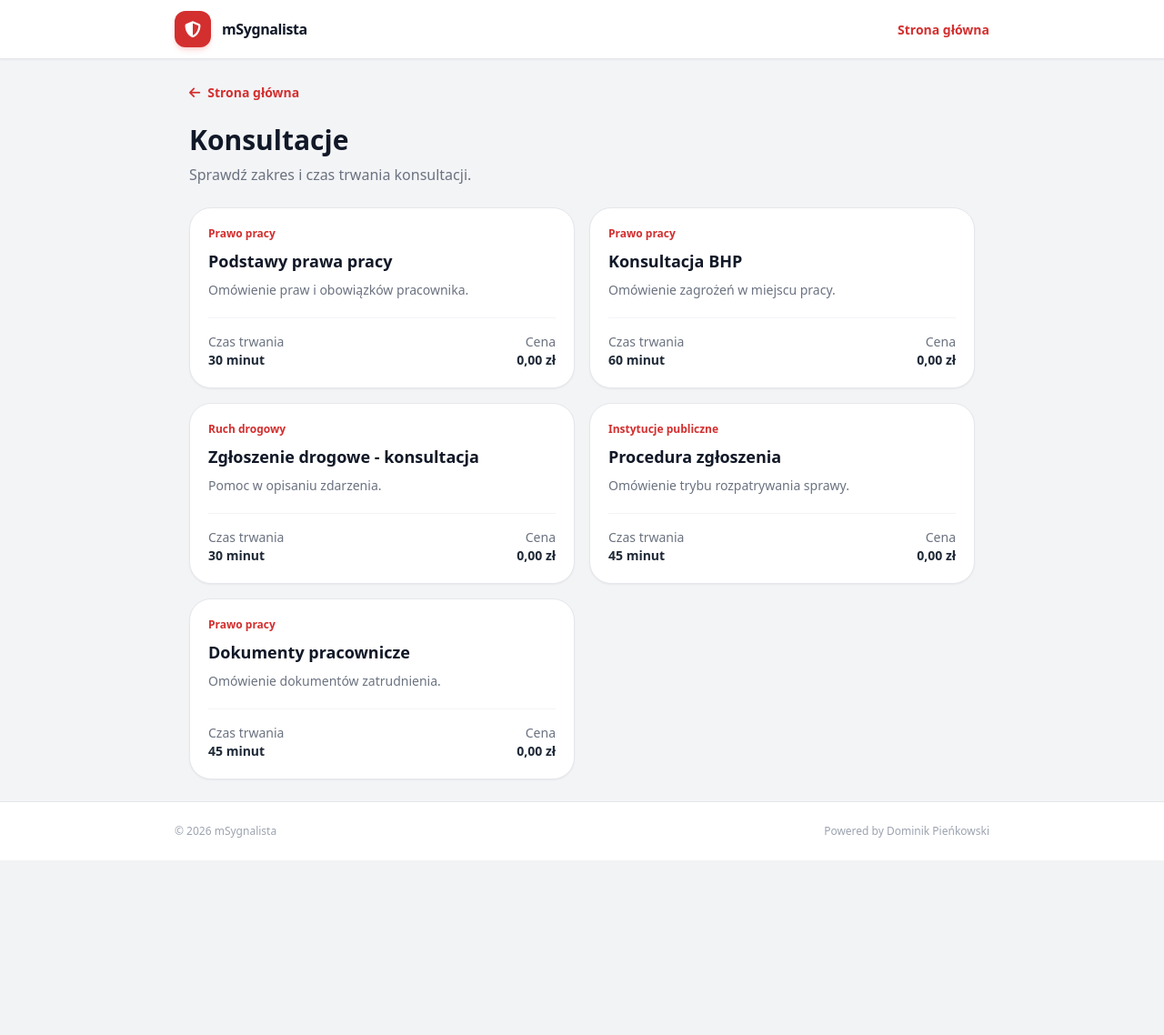
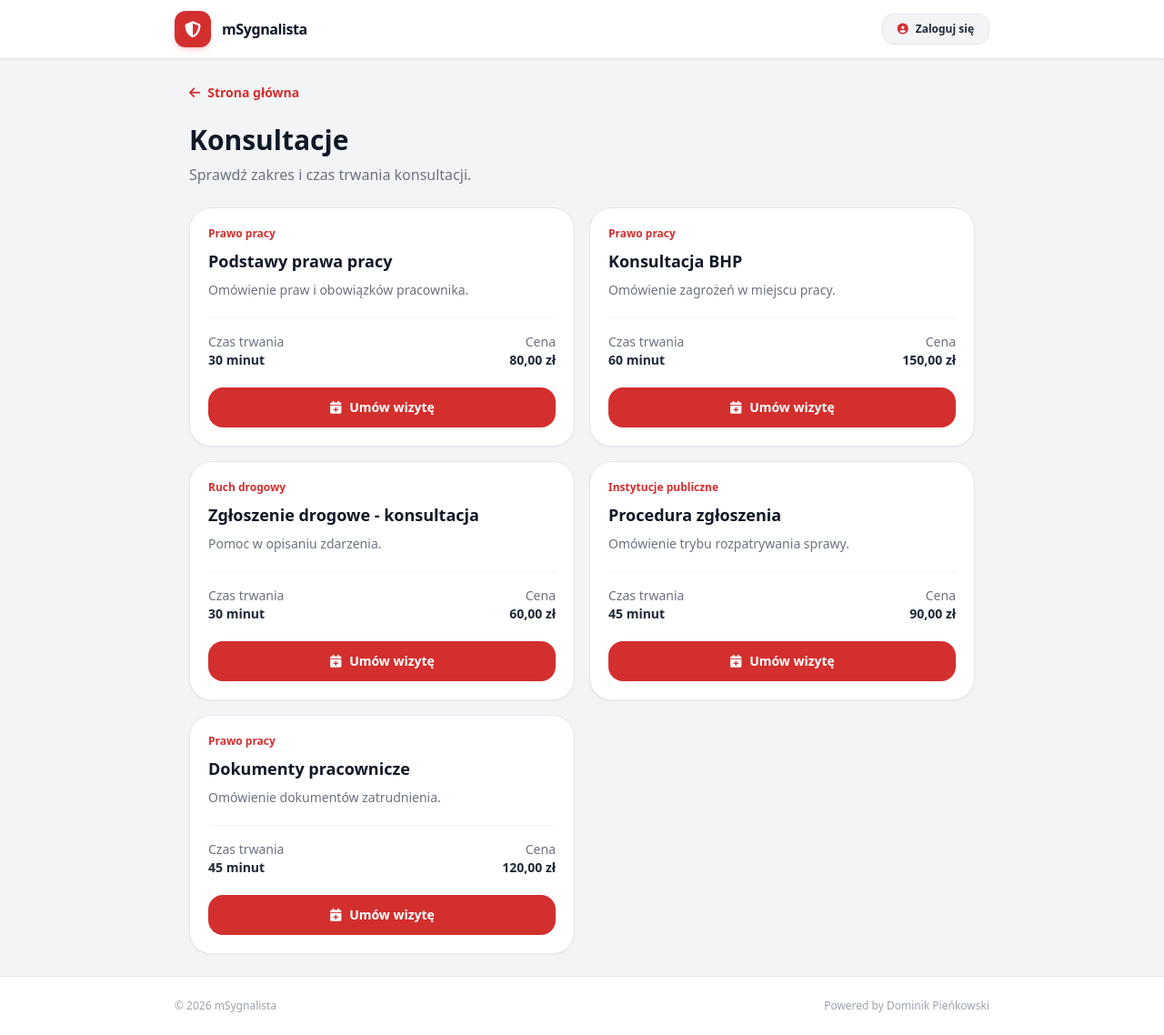
Before and after one commit to Feejd/mSygnalista, a PHP site: page /uslugi.php in a window 1280 px wide. Shown: the whole page at 91% size. Before the commit the page ends 946 px from the top, so only its background shows below. Run offline with PHP 8.4, Linux system fonts and the light colour scheme; some libraries are stand-ins or nearby versions.

Commit message:
Update uslugi.php
dodałem przyciski umów wizytę oraz wstępny kod php sprawdzający czy użytkownik jest zalogowany, a jeśli jest - wybierający usługę

```diff
--- a/public/uslugi.php
+++ b/public/uslugi.php
@@ -1,3 +1,27 @@
+<?php
+session_start();
+
+$zalogowany = isset($_SESSION['user_id'])
+    && filter_var($_SESSION['user_id'], FILTER_VALIDATE_INT, ['options' => ['min_range' => 1]]) !== false;
+
+if (isset($_GET['umow'])) {
+    $uslugaId = filter_var($_GET['umow'], FILTER_VALIDATE_INT);
+
+    if (!in_array($uslugaId, [1, 2, 3, 4, 5], true)) {
+        http_response_code(400);
+        exit('Nieprawidłowa usługa.');
+    }
+
+    if (!$zalogowany) {
+        $_SESSION['wybrana_usluga'] = $uslugaId;
+        header('Location: logowanie.php');
+        exit;
+    }
+
+    header('Location: rezerwacja.php?usluga=' . $uslugaId);
+    exit;
+}
+?>
 <!DOCTYPE html>
 <html lang="pl">
 <head>
@@ -42,7 +66,14 @@
             </div>
         </div>
         <div>
-            <a href="index.php" class="text-sm font-semibold text-mobiRed">Strona główna</a>
+            <?php if (!$zalogowany): ?>
+                <a href="logowanie.php" class="bg-gray-100 hover:bg-gray-200 text-gray-800 text-xs font-semibold px-4 py-2 rounded-xl border border-gray-200 transition inline-flex items-center gap-2">
+                    <i aria-hidden="true" class="fa-solid fa-user-circle text-mobiRed"></i>
+                    Zaloguj się
+                </a>
+            <?php else: ?>
+                <span class="text-sm font-semibold text-emerald-700">Zalogowano</span>
+            <?php endif; ?>
         </div>
     </div>
 </header>
@@ -67,9 +98,13 @@
                 </div>
                 <div class="text-right">
                     <dt class="text-mobiTextMuted">Cena</dt>
-                    <dd class="font-semibold">0,00 zł</dd>
+                    <dd class="font-semibold">80,00 zł</dd>
                 </div>
             </dl>
+            <a href="uslugi.php?umow=1" aria-label="Umów wizytę: Podstawy prawa pracy" class="mt-5 bg-mobiRed hover:bg-mobiRedDark text-white font-semibold px-5 py-3 rounded-2xl transition inline-flex items-center justify-center gap-2 text-sm">
+                <i aria-hidden="true" class="fa-solid fa-calendar-plus"></i>
+                Umów wizytę
+            </a>
         </article>
 
         <article class="bg-white border border-gray-200 rounded-3xl p-5 shadow-sm flex flex-col">
@@ -83,9 +118,13 @@
                 </div>
                 <div class="text-right">
                     <dt class="text-mobiTextMuted">Cena</dt>
-                    <dd class="font-semibold">0,00 zł</dd>
+                    <dd class="font-semibold">150,00 zł</dd>
                 </div>
             </dl>
+            <a href="uslugi.php?umow=2" aria-label="Umów wizytę: Konsultacja BHP" class="mt-5 bg-mobiRed hover:bg-mobiRedDark text-white font-semibold px-5 py-3 rounded-2xl transition inline-flex items-center justify-center gap-2 text-sm">
+                <i aria-hidden="true" class="fa-solid fa-calendar-plus"></i>
+                Umów wizytę
+            </a>
         </article>
 
         <article class="bg-white border border-gray-200 rounded-3xl p-5 shadow-sm flex flex-col">
@@ -99,9 +138,13 @@
                 </div>
                 <div class="text-right">
                     <dt class="text-mobiTextMuted">Cena</dt>
-                    <dd class="font-semibold">0,00 zł</dd>
+                    <dd class="font-semibold">60,00 zł</dd>
                 </div>
             </dl>
+            <a href="uslugi.php?umow=3" aria-label="Umów wizytę: Zgłoszenie drogowe - konsultacja" class="mt-5 bg-mobiRed hover:bg-mobiRedDark text-white font-semibold px-5 py-3 rounded-2xl transition inline-flex items-center justify-center gap-2 text-sm">
+                <i aria-hidden="true" class="fa-solid fa-calendar-plus"></i>
+                Umów wizytę
+            </a>
         </article>
 
         <article class="bg-white border border-gray-200 rounded-3xl p-5 shadow-sm flex flex-col">
@@ -115,9 +158,13 @@
                 </div>
                 <div class="text-right">
                     <dt class="text-mobiTextMuted">Cena</dt>
-                    <dd class="font-semibold">0,00 zł</dd>
+                    <dd class="font-semibold">90,00 zł</dd>
                 </div>
             </dl>
+            <a href="uslugi.php?umow=4" aria-label="Umów wizytę: Procedura zgłoszenia" class="mt-5 bg-mobiRed hover:bg-mobiRedDark text-white font-semibold px-5 py-3 rounded-2xl transition inline-flex items-center justify-center gap-2 text-sm">
+                <i aria-hidden="true" class="fa-solid fa-calendar-plus"></i>
+                Umów wizytę
+            </a>
         </article>
 
         <article class="bg-white border border-gray-200 rounded-3xl p-5 shadow-sm flex flex-col">
@@ -131,9 +178,13 @@
                 </div>
                 <div class="text-right">
                     <dt class="text-mobiTextMuted">Cena</dt>
-                    <dd class="font-semibold">0,00 zł</dd>
+                    <dd class="font-semibold">120,00 zł</dd>
                 </div>
             </dl>
+            <a href="uslugi.php?umow=5" aria-label="Umów wizytę: Dokumenty pracownicze" class="mt-5 bg-mobiRed hover:bg-mobiRedDark text-white font-semibold px-5 py-3 rounded-2xl transition inline-flex items-center justify-center gap-2 text-sm">
+                <i aria-hidden="true" class="fa-solid fa-calendar-plus"></i>
+                Umów wizytę
+            </a>
         </article>
 
     </div>
```
